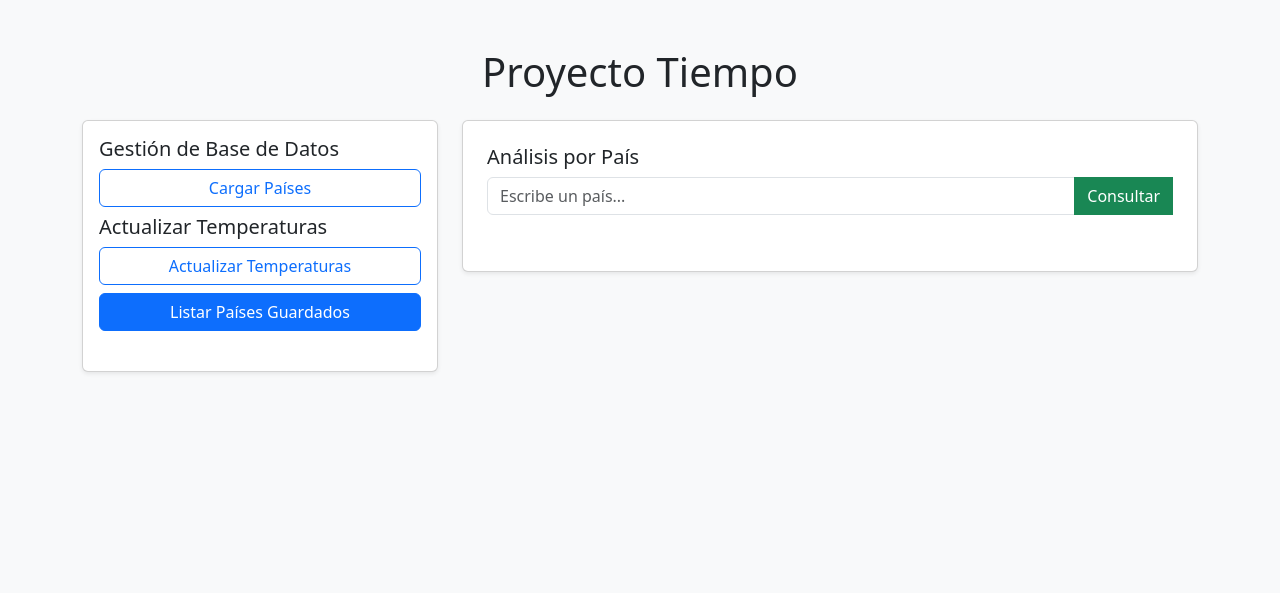
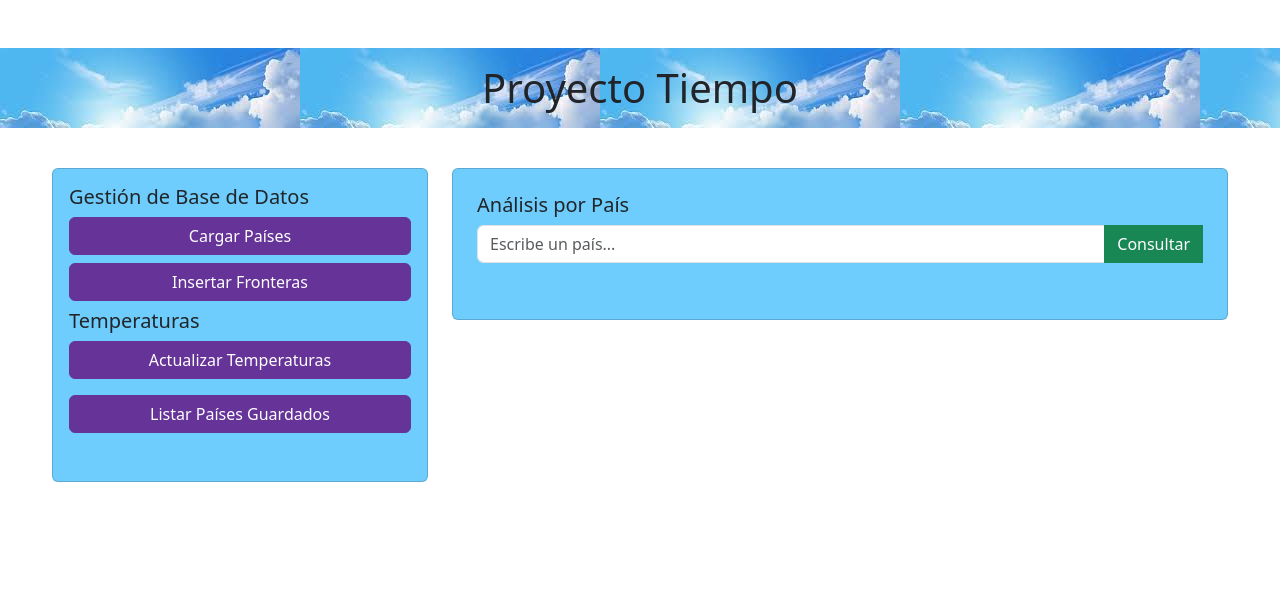
Before and after one commit to Manu2416/Proyecto_weather, a Flask app: page / in a window 1280 px wide. Shown: the top 593 px of the page. Run offline with Flask 3, Linux system fonts and the light colour scheme.

Commit message:
insertar fronteras y un poco de front

```diff
--- a/app.py
+++ b/app.py
@@ -21,7 +21,7 @@ def api_actualizar_temperaturas():
     try:
         insertar_temps(conexion, paises_json)
         conexion.close()
-        return jsonify({"status": "success", "message": "Temperaturas actualizadas desde OpenWeather (JSON/XML)"})
+        return jsonify({"status": "success", "message": "Temperaturas actualizadas"})
     except Exception as e:
         if conexion: conexion.close()
         return jsonify({"status": "error", "message": f"Error en la API: {str(e)}"})
@@ -34,12 +34,12 @@ def api_paises():
     con.close()
     return jsonify(res)
 
-@app.route('/insertar_fronteras', methods=['POST'])
+@app.route("/insertar_fronteras",methods=["POST"])
 def api_fronteras():
-    con = crear_conexion()
-    paises_json = leer_json()
-    res = insertar_fronteras(con, paises_json)
-    con.close()
+    conexion = crear_conexion()
+    fronteras = leer_json()
+    res = insertar_fronteras(conexion,fronteras)
+    conexion.close()
     return jsonify(res)
 
 @app.route("/ver_paises",methods=["POST"])
@@ -51,6 +51,8 @@ def api_verpaises():
     for fila in cca3:
         lista_paises.append(fila[0])
     return jsonify({"status":"success","paises":lista_paises})
+
+
 
 
 @app.route('/consultar', methods=['POST'])
--- /dev/null
+++ b/static/styles/weather.css
@@ -0,0 +1,24 @@
+* {
+    margin: 0;
+    padding: 0;
+}
+.btn_insertar {
+    /* x y desenfoque color */
+     background-color: rebeccapurple !important;
+    color: rgb(255, 255, 255) !important;
+    border-color: rebeccapurple !important; /* También cambiamos el borde para que combine */
+    font-weight: bold;
+}
+
+/* Efecto cuando pasas el ratón por encima */
+.btn_insertar:hover {
+    background-color: rebeccapurple !important;
+    color: rgb(59, 206, 247) !important;
+    box-shadow: 5px 5px rgba(41, 41, 237, 0.5) !important;
+}
+.card{
+     background-color: rgb(110, 205, 252) !important;
+}
+.title {
+    background-image: url('../img/descarga.jpg') !important;
+}
--- a/templates/index.html
+++ b/templates/index.html
@@ -2,22 +2,27 @@
 <html>
 <head>
     <title>Weather Dashboard</title>
+    <link rel="stylesheet" href="{{ url_for('static', filename='styles/Weather.css') }}">
     <link href="https://cdn.jsdelivr.net/npm/bootstrap@5.3.0/dist/css/bootstrap.min.css" rel="stylesheet">
 </head>
-<body class="bg-light">
-    <div class="container py-5">
-        <h1 class="mb-4  text-center">Proyecto Tiempo</h1>
+<body >
+    <div class="container-fluid py-5 p-0 m-0">
+        <div class="col-12 title ">
+            <h1 class="mb-4 p-3 text-center proyecto ">Proyecto Tiempo</h1>
+        </div>
 
-        <div class="row">
+        <div class="row p-3 m-4">
             <div class="col-md-4">
-                <div class="card shadow-sm p-3 mb-4">
+                <div class="card  p-3 mb-4">
                     <h5>Gestión de Base de Datos</h5>
-                    <button onclick="enviar('/insertar_paises')" class="btn btn-outline-primary mb-2">Cargar Países</button>
+                    <button onclick="enviar('/insertar_paises')" class="btn mb-2 btn_insertar btn-primary ">Cargar Países</button>
                     <div id="status_db" class="small"></div>
-                    <h5>Actualizar Temperaturas</h5>
-                    <button onclick="enviar_temps('/insertar_temps')" class="btn btn-outline-primary mb-2">Actualizar Temperaturas</button>
+                     <button onclick="enviar_front('/insertar_fronteras')" class=" btn mb-2 btn_insertar btn-primary">Insertar Fronteras</button>
+                    <div id="status_dbf" class="small"></div>
+                    <h5>Temperaturas</h5>
+                    <button onclick="enviar_temps('/insertar_temps')" class=" btn mb-2 btn_insertar btn-primary">Actualizar Temperaturas</button>
                     <div id="status_dbi" class="small"></div>
-                    <button onclick="mostrarTablaPaises()" class="btn btn-primary">
+                    <button onclick="mostrarTablaPaises()" class="mt-2 mb-2 btn btn-primary btn_insertar">
                         Listar Países Guardados
                     </button>
                     <div id="zona-tabla" class="mt-4"></div>
@@ -27,7 +32,7 @@
             </div>
 
             <div class="col-md-8">
-                <div class="card shadow-sm p-4">
+                <div class="card  p-4">
                     <h5>Análisis por País</h5>
                     <div class="input-group mb-3">
                         <input type="text" id="paisInput" class="form-control" placeholder="Escribe un país...">
@@ -45,7 +50,14 @@
         async function enviar(ruta) {
             const res = await fetch(ruta, { method: 'POST' });
             const data = await res.json();
-            document.getElementById('status_db').innerHTML = `<p class="text-info">${data.message}</p>`;
+            document.getElementById('status_db').innerHTML = `<p class="text-success">${data.message}</p>`;
+        }
+        async function enviar_front(ruta) {
+            const res = await fetch(ruta,{method: "POST"})
+            const data = await res.json();
+            document.getElementById('status_dbf').innerHTML = `<p class="text-success">${data.message}</p>`;
+
+
         }
 
 
```
Also changed, not shown: funciones.py (+5 -5 lines), static/img/descarga.jpg (added), static/img/lluvia.jfif (added), 1 other file.
